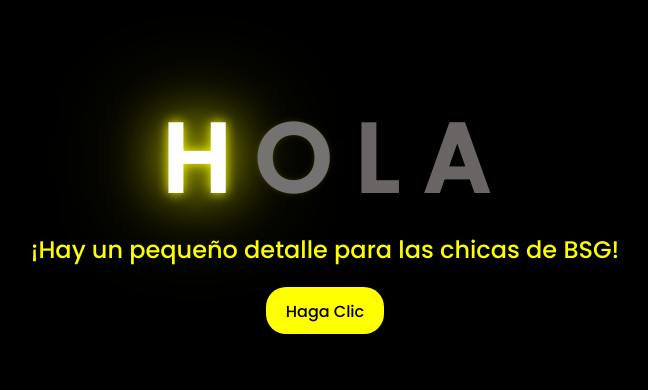
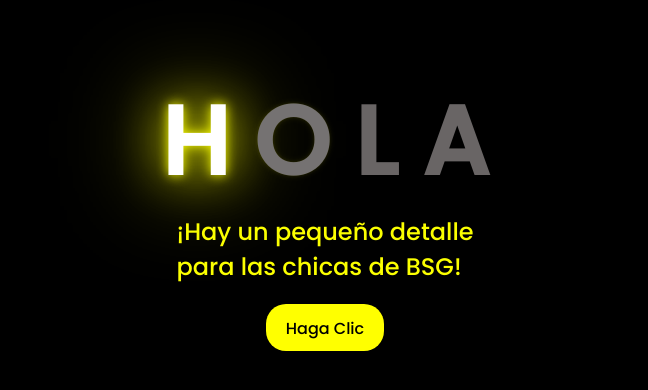
Before and after one commit to julierLu/web-flores-jl, a plain HTML site: page index.html in a window 1280 px wide. Shown: the part 198-588 px from the top of the page, without its empty margins (323-971 px from the left). Drawn offline with Linux system fonts and the light colour scheme.

Commit message:
Frase en 2 lineas

```diff
--- a/index.html
+++ b/index.html
@@ -27,7 +27,7 @@
         <span></span>
     </div>
     <div class="description">
-        <span>¡Hay un pequeño detalle para las chicas de BSG!</span>
+        <span>¡Hay un pequeño detalle<br> para las chicas de BSG!</span>
     </div>
     <div class="button">
         <button>
```
